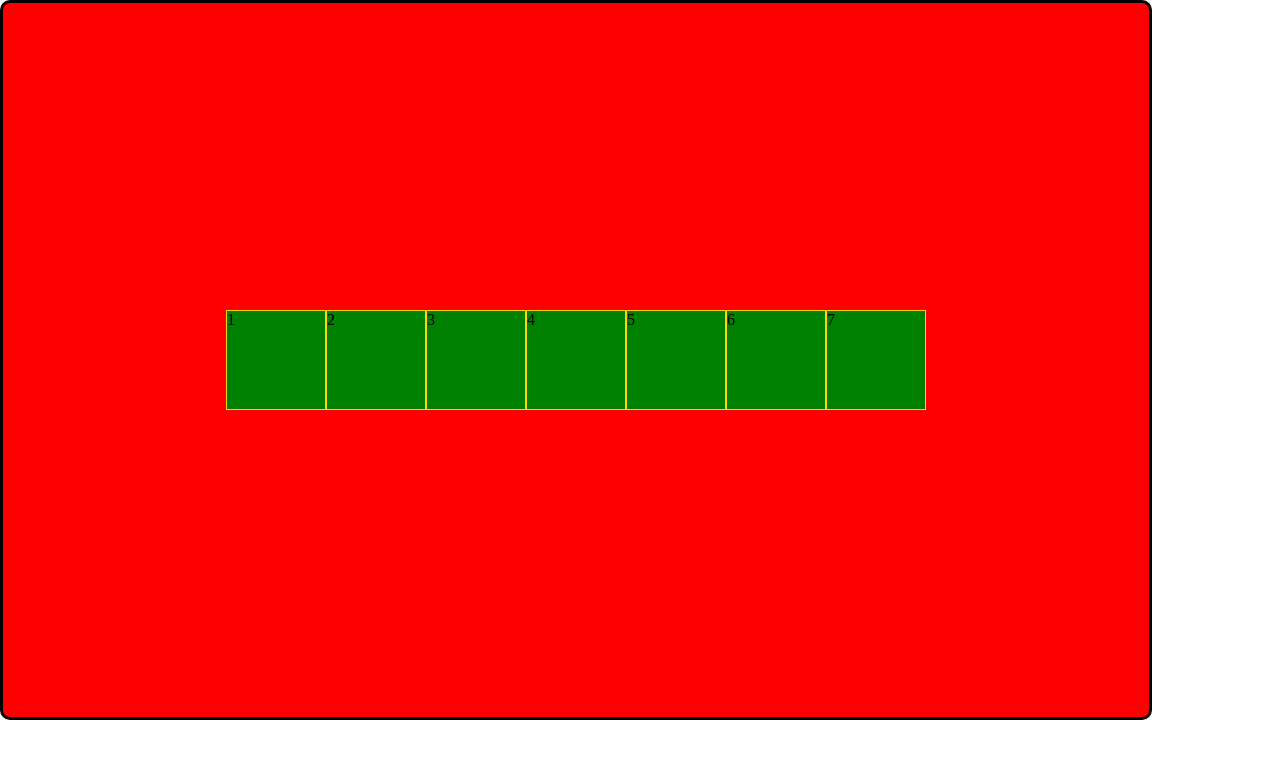
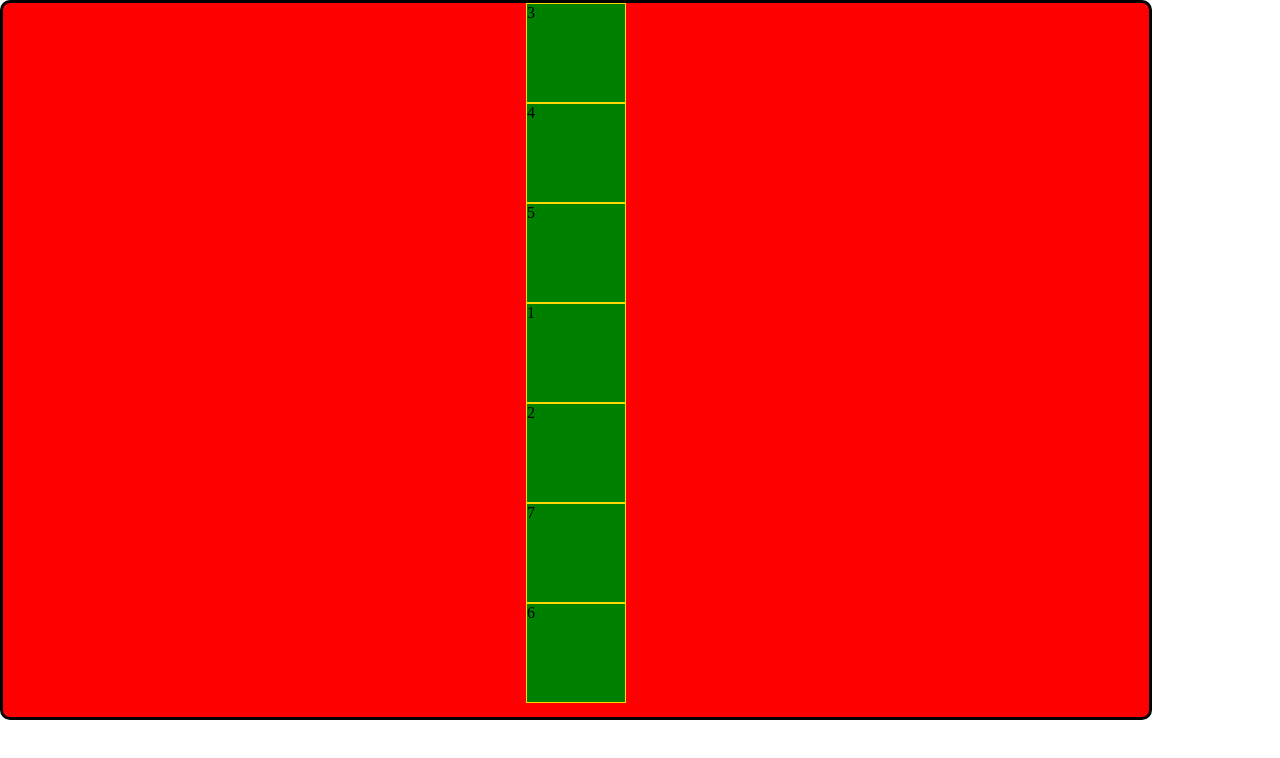
Before and after one commit to Tonysyj/tutorial-11-basic, a plain HTML site: page Lesson 2/index.html in a window 1280 px wide. Drawn offline with Linux system fonts and the light colour scheme.

Commit message:
lesson 5 commit

```diff
--- a/Lesson 2/style.css
+++ b/Lesson 2/style.css
@@ -116,10 +116,11 @@ div.block5 {
   position: relative;
   overflow: hidden;
   display: flex;
-  flex-direction: row;
-  flex-flow: wrap;
-  align-content: center;
-  justify-content: center;
+  flex-direction: column;
+  flex-wrap: wrap;
+  /* align-content: center;
+  justify-content: center; */
+  /* place-content: center; */
   align-items: center;
 }
 
@@ -142,3 +143,14 @@ div.block5_sub:nth-child(4) {
   flex-grow: 2;
   flex-shrink: 3;
 } */
+
+div.block5_sub:nth-child(3) {
+  order: -1;
+}
+div.block5_sub:nth-child(4) {
+  order: -1;
+}div.block5_sub:nth-child(5) {
+  order: -1;
+}div.block5_sub:nth-child(6) {
+  order: 2;
+}
```
